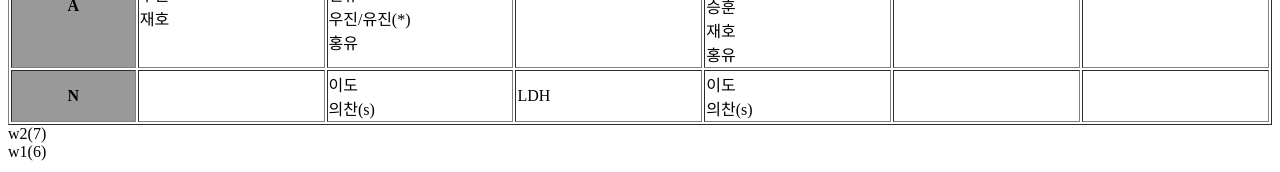
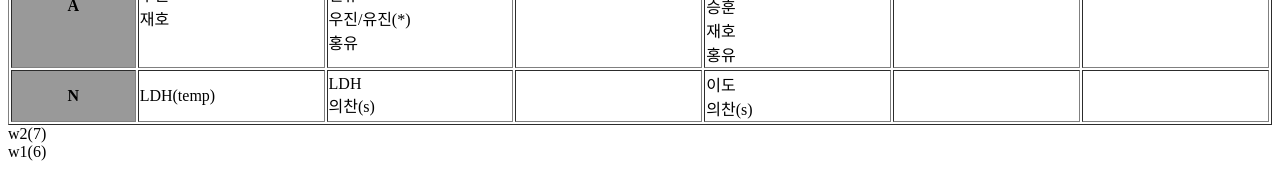
Before and after one commit to ksanagimotoko/schedule, a plain HTML site: page index.html in a window 1280 px wide. Shown: the part 163-335 px from the top of the page. Drawn offline with Linux system fonts and the light colour scheme.

Commit message:
Update index.html

```diff
--- a/index.html
+++ b/index.html
@@ -66,9 +66,9 @@
 
 		<tr><!--NIGHT -->
 			<th>N</th>
-			<td></td> <!-- MONDAY -->
-			<td>이도<br>의찬(s) </td>
-			<td>LDH </td>
+			<td>LDH(temp)</td> <!-- MONDAY -->
+			<td>LDH<br>의찬(s) </td>
+			<td></td>
 			<td>이도<br>의찬(s) </td>
 			<td></td>
 			<td></td>
```
